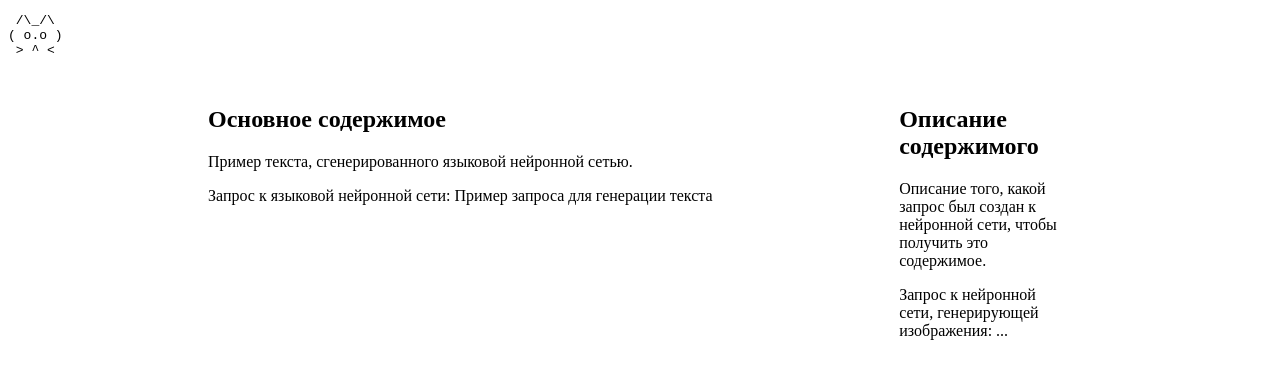
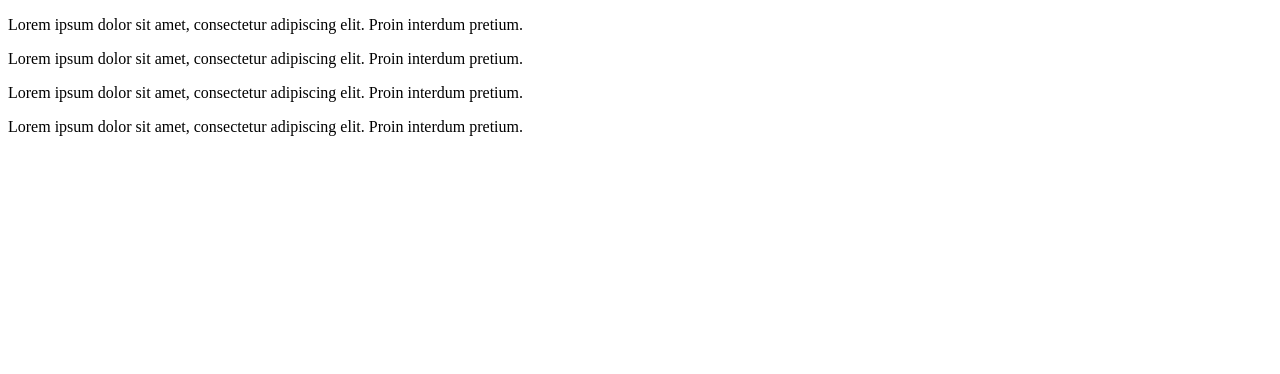
Before and after one commit to watashinokisetsu/frontpage, a plain HTML site: page index.html in a window 1280 px wide. Drawn offline with Linux system fonts and the light colour scheme.

Commit message:
Update index.html

```diff
--- a/index.html
+++ b/index.html
@@ -1,37 +1,28 @@
-<!DOCTYPE html PUBLIC "-//W3C//DTD XHTML 1.0 Strict//EN"
-  "http://www.w3.org/TR/xhtml1/DTD/xhtml1-strict.dtd">
-<html xmlns="http://www.w3.org/1999/xhtml" xml:lang="en" lang="en">
+<!DOCTYPE html>
+<html>
 <head>
-  <title>Мой первый сайт</title>
-  <link rel="stylesheet" type="text/css" href="styles.css">
+    <title>Мое портфолио</title>
+    <link rel="stylesheet" href="styles.css">
 </head>
 <body>
- <header>
-<div class="header-animation">
-  <pre>
- /\_/\
-( o.o )
- > ^ <
-  </pre>
-</div>
-  </header>
-  <div class="container">
-    <div class="left-column">
-      <!-- Содержимое левой колонки -->
-      <h2>Основное содержимое</h2>
-      <p>Пример текста, сгенерированного языковой нейронной сетью.</p>
-      <p>Запрос к языковой нейронной сети: <span id="text-generation-query">...</span></p>
+    <div class="block" id="block1">
+        <p>Lorem ipsum dolor sit amet, consectetur adipiscing elit. Proin interdum pretium.</p>
+        <!-- Add more paragraphs as needed -->
     </div>
-    <!-- Содержимое правой колонки -->
-      <div class="right-column">
-        <h2>Описание содержимого</h2>
-        <p>Описание того, какой запрос был создан к нейронной сети, чтобы получить это содержимое.</p>
-        <p>Запрос к нейронной сети, генерирующей изображения: <span id="image-generation-query">...</span></p>
-      </div>
-  </div>
-
-  <script src="script.js"></script>
-
-
+    <div class="block" id="block2">
+        <div class="eighty">
+            <p>Lorem ipsum dolor sit amet, consectetur adipiscing elit. Proin interdum pretium.</p>
+            <!-- Add more paragraphs as needed -->
+        </div>
+        <div class="twenty">
+            <p>Lorem ipsum dolor sit amet, consectetur adipiscing elit. Proin interdum pretium.</p>
+            <!-- Add more paragraphs as needed -->
+        </div>
+    </div>
+    <div class="block" id="block3">
+        <p>Lorem ipsum dolor sit amet, consectetur adipiscing elit. Proin interdum pretium.</p>
+        <!-- Add more paragraphs as needed -->
+    </div>
+<script src="script.js"></script>
 </body>
 </html>
```
